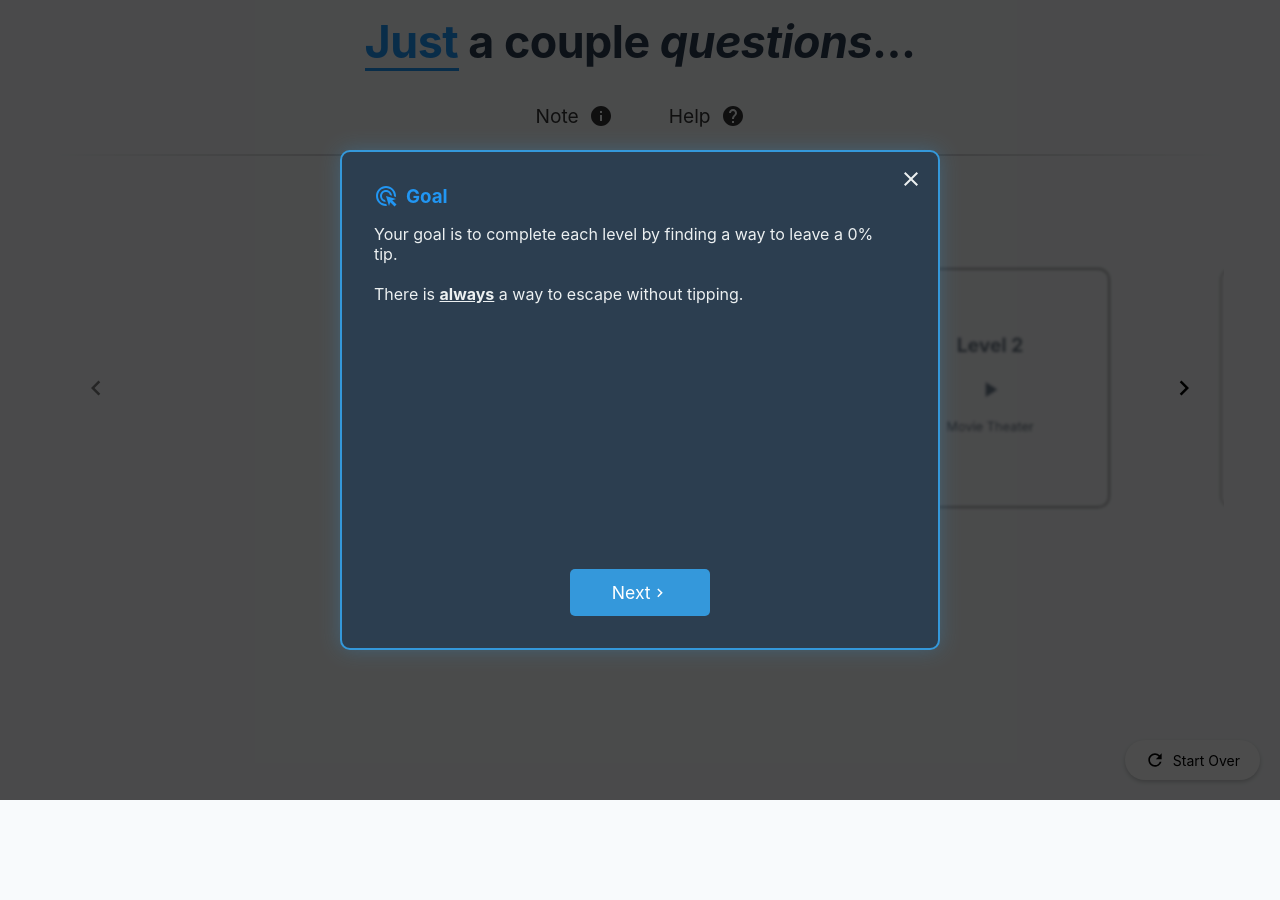
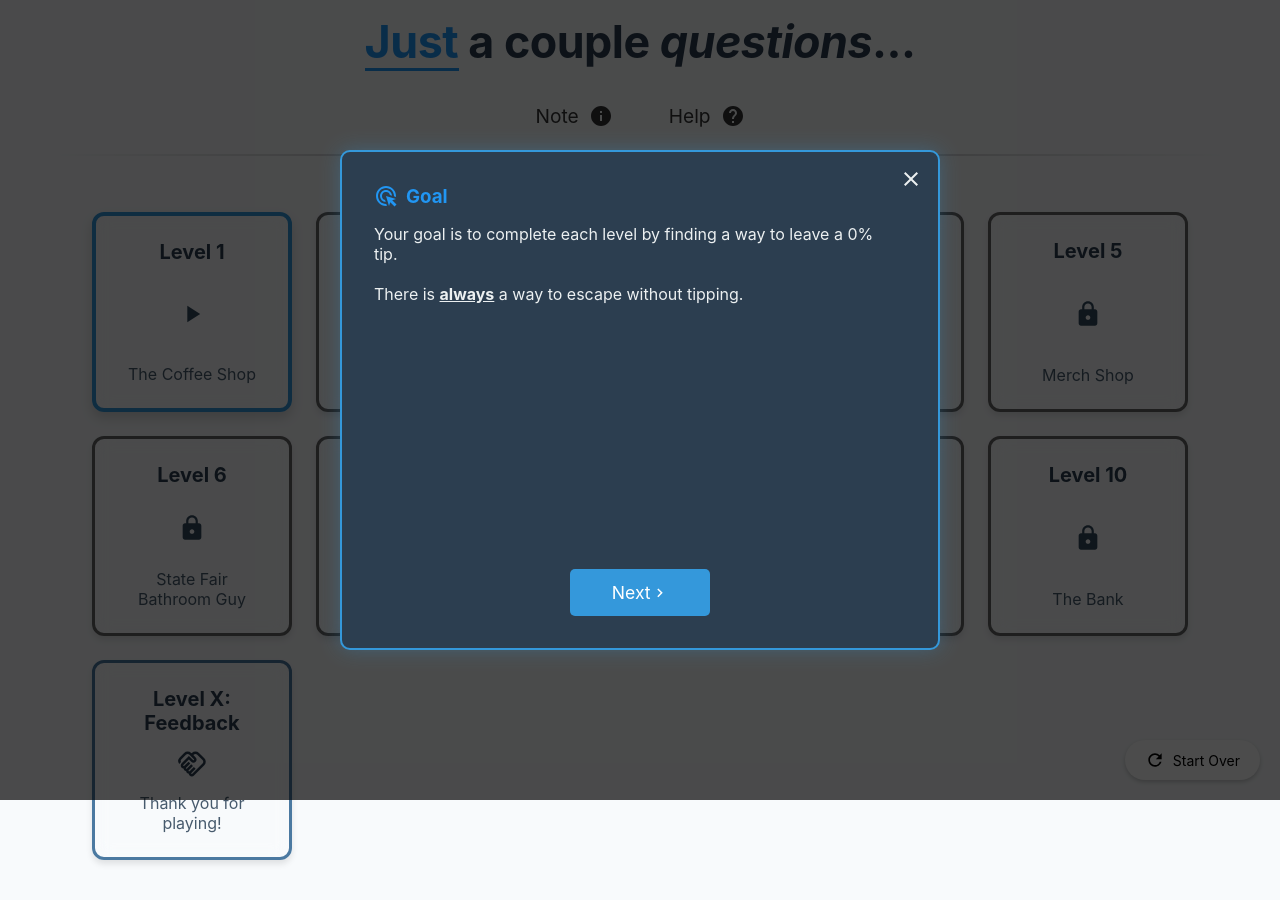
Before and after one commit to lukeharwood11/couple-questions, a React (Create React App) app: page / in a window 1280 px wide. Before the commit the page ends 800 px from the top, so only its background shows below. Built offline with nearby package versions, Linux system fonts and the light colour scheme.

Commit message:
Update level 3/4 - Fix layout

```diff
--- a/src/components/LevelOverModal/LevelOverModal.css
+++ b/src/components/LevelOverModal/LevelOverModal.css
@@ -21,7 +21,7 @@
   border: 4px solid;
 }
 
-.tip-result {
+.tip-result-modal {
   font-size: 2rem;
   font-weight: bold;
   margin: 20px 0;
--- a/src/components/LevelOverModal/LevelOverModal.tsx
+++ b/src/components/LevelOverModal/LevelOverModal.tsx
@@ -60,7 +60,7 @@ const LevelOverModal: React.FC<LevelOverModalProps> = ({ isOpen, tipPercentage,
                         style={{ borderColor: getBorderColor(tipPercentage) }}
                     >
                         <h2>{getTitle(tipPercentage)}</h2>
-                        <p className="tip-result" style={{ color: getBorderColor(tipPercentage) }}>
+                        <p className="tip-result-modal" style={{ color: getBorderColor(tipPercentage) }}>
                             You tipped: {getPercentageText(tipPercentage)}
                         </p>
                         <p className="completion-message">{getMessage(tipPercentage)}</p>
--- /dev/null
+++ b/src/components/LevelView/LevelView.css
@@ -0,0 +1,117 @@
+.level-grid {
+    display: grid;
+    grid-template-columns: repeat(auto-fill, 200px);
+    gap: 1.5rem;
+    padding: 1.5rem;
+    max-width: 1200px;
+    margin: 0 auto;
+    justify-content: center;
+}
+
+.level-card {
+    width: 200px;
+    height: 200px;
+    background: var(--background-color);
+    border: 3px solid #666;
+    border-radius: 12px;
+    padding: 1.5rem;
+    display: grid;
+    grid-template-rows: auto 1fr auto;
+    align-items: center;
+    justify-items: center;
+    cursor: pointer;
+    position: relative;
+    text-align: center;
+    box-shadow: 0 4px 6px rgba(0, 0, 0, 0.1);
+    box-sizing: border-box;
+}
+
+.level-card.locked {
+    cursor: not-allowed;
+    opacity: 0.7;
+}
+
+.level-card.completed {
+    background: var(--background-color);
+}
+
+.level-card.next-level {
+    border-width: 4px;
+    box-shadow: 0 6px 12px rgba(0, 0, 0, 0.15);
+}
+
+.level-card h2 {
+    margin: 0;
+    font-size: 1.25rem;
+    font-weight: bold;
+    grid-row: 1;
+}
+
+.level-card p {
+    margin: 0;
+    font-size: 1rem;
+    opacity: 0.9;
+    grid-row: 3;
+    max-width: 100%;
+    overflow: hidden;
+    text-overflow: ellipsis;
+    display: -webkit-box;
+    -webkit-line-clamp: 2;
+    -webkit-box-orient: vertical;
+}
+
+.lock-icon, .play-icon {
+    font-size: 1.75rem;
+    margin: 0;
+    grid-row: 2;
+    align-self: center;
+}
+
+.tip-result {
+    font-size: 1.1rem;
+    font-weight: bold;
+    grid-row: 2;
+    align-self: center;
+}
+
+.feedback-card {
+    background: var(--background-color);
+    border-color: var(--primary-color);
+}
+
+@media (max-width: 768px) {
+    .level-grid {
+        grid-template-columns: repeat(auto-fill, 120px);
+        gap: 0.75rem;
+        padding: 0.75rem;
+    }
+
+    .level-card {
+        width: 120px;
+        height: 140px;
+        padding: 0.75rem;
+        border-width: 2px;
+    }
+
+    .level-card.next-level {
+        border-width: 3px;
+    }
+
+    .level-card h2 {
+        font-size: 0.9rem;
+    }
+
+    .level-card p {
+        font-size: 0.8rem;
+        -webkit-line-clamp: initial;
+        display: block;
+    }
+
+    .lock-icon, .play-icon {
+        font-size: 1.25rem;
+    }
+
+    .tip-result {
+        font-size: 0.85rem;
+    }
+}
--- /dev/null
+++ b/src/components/LevelView/LevelView.tsx
@@ -0,0 +1,122 @@
+import React from 'react';
+import { motion } from 'framer-motion';
+import { MdLock, MdPlayArrow, MdOutlineHandshake } from 'react-icons/md';
+import './LevelView.css';
+import { getPercentageText } from '../../utils';
+
+interface Level {
+    id: number;
+    title: string;
+}
+
+interface LevelViewProps {
+    levels: Level[];
+    onSelectLevel: (levelId: number) => void;
+    getLevelStatus: (level: number) => { isComplete: boolean; tipPercentage: number; statusColor: string };
+    isLevelAccessible: (level: number) => boolean;
+    currentLevel: number;
+    onThanksClick: () => void;
+    nextLevelRef: React.RefObject<HTMLDivElement>;
+}
+
+const LevelView: React.FC<LevelViewProps> = ({
+    levels,
+    onSelectLevel,
+    getLevelStatus,
+    isLevelAccessible,
+    currentLevel,
+    onThanksClick,
+    nextLevelRef,
+}) => {
+    const getNextUnfinishedLevel = () => {
+        for (let i = 1; i <= levels.length; i++) {
+            const { isComplete } = getLevelStatus(i);
+            if (!isComplete) {
+                return i;
+            }
+        }
+        return null;
+    };
+
+    const cardVariants = {
+        hidden: { opacity: 0, scale: 0.8 },
+        visible: {
+            opacity: 1,
+            scale: 1,
+            transition: {
+                duration: 0.3
+            }
+        },
+        hover: {
+            scale: 1.05,
+            transition: {
+                duration: 0.2
+            }
+        }
+    };
+
+    return (
+        <div className="level-grid">
+            {levels.map((level) => {
+                const { isComplete, tipPercentage, statusColor } = getLevelStatus(level.id);
+                const accessible = isLevelAccessible(level.id);
+                const isNextLevel = level.id === getNextUnfinishedLevel() && tipPercentage < 0;
+
+                return (
+                    <motion.div
+                        key={level.id}
+                        ref={getNextUnfinishedLevel() === level.id ? nextLevelRef : undefined}
+                        className={`level-card
+                            ${isComplete ? 'completed' : ''}
+                            ${!accessible ? 'locked' : ''}
+                            ${isNextLevel ? 'next-level' : ''}`}
+                        style={{ borderColor: statusColor }}
+                        variants={cardVariants}
+                        initial="hidden"
+                        animate="visible"
+                        whileHover={accessible ? "hover" : undefined}
+                        onClick={() => {
+                            if (accessible) {
+                                onSelectLevel(level.id);
+                            }
+                        }}
+                    >
+                        <h2>Level {level.id}</h2>
+                        {!accessible ? (
+                            <>
+                                <MdLock className="lock-icon" />
+                                <p>{level.title}</p>
+                            </>
+                        ) : (
+                            <>
+                                {tipPercentage >= 0 ? (
+                                    <div className="tip-result" style={{ color: statusColor }}>
+                                        {getPercentageText(tipPercentage)} tip
+                                    </div>
+                                ) : (
+                                    <MdPlayArrow className="play-icon" />
+                                )}
+                                <p>{level.title}</p>
+                            </>
+                        )}
+                    </motion.div>
+                );
+            })}
+
+            <motion.div
+                className="level-card feedback-card"
+                variants={cardVariants}
+                initial="hidden"
+                animate="visible"
+                whileHover="hover"
+                onClick={onThanksClick}
+            >
+                <h2>Level X: Feedback</h2>
+                <MdOutlineHandshake size={30} />
+                <p>Thank you for playing!</p>
+            </motion.div>
+        </div>
+    );
+};
+
+export default LevelView;
--- a/src/pages/03_LevelThreePage/LevelThreePage.tsx
+++ b/src/pages/03_LevelThreePage/LevelThreePage.tsx
@@ -1,4 +1,4 @@
-import React, { useState } from 'react';
+import React, { useState, useEffect } from 'react';
 import { useNavigate } from 'react-router-dom';
 import { motion } from 'framer-motion';
 import TipButton from '../../components/TipButton/TipButton';
@@ -18,6 +18,10 @@ const LevelThreePage: React.FC = () => {
     const level = levelData.levels[2];
     const baseAmount = level.baseAmount;
     const navigate = useNavigate();
+
+    useEffect(() => {
+        window.scrollTo(0, 0);
+    }, []);
 
     const handleTipSelect = (percentage: number) => {
         if (percentage === -1) {
--- a/src/pages/04_LevelFourPage/LevelFourPage.tsx
+++ b/src/pages/04_LevelFourPage/LevelFourPage.tsx
@@ -1,4 +1,4 @@
-import React, { useState } from 'react';
+import React, { useEffect, useState } from 'react';
 import { useNavigate } from 'react-router-dom';
 import { motion } from 'framer-motion';
 import TipButton from '../../components/TipButton/TipButton';
@@ -47,6 +47,10 @@ const LevelFourPage: React.FC = () => {
         setShowModal(false);
         navigate('/');
     };
+
+    useEffect(() => {
+        window.scrollTo(0, 0);
+    }, []);
 
     return (
         <div className="level-four-page">
--- a/src/pages/HomePage/HomePage.tsx
+++ b/src/pages/HomePage/HomePage.tsx
@@ -1,16 +1,17 @@
-import React, { useState, useEffect } from 'react';
+import React, { useState, useEffect, useRef } from 'react';
 import { useNavigate } from 'react-router-dom';
 import { motion } from 'framer-motion';
 import { MdHelp, MdInfo, MdRefresh } from 'react-icons/md';
 import './HomePage.css';
 import levelData from '../meta/levels.json';
 import WelcomePopup from '../../components/WelcomePopup/WelcomePopup';
-import LevelCarousel from '../../components/LevelCarousel/LevelCarousel';
+import LevelView from '../../components/LevelView/LevelView';
 import ThankYouPopup from '../../components/ThankYouPopup/ThankYouPopup';
 import CustomTextModal from '../../components/CustomTextModal/CustomTextModal';
 
 const HomePage: React.FC = () => {
     const navigate = useNavigate();
+    const nextLevelRef = useRef<HTMLDivElement>(null);
     const [showWelcomePopup, setShowWelcomePopup] = useState(false);
     const [showThanksPopup, setShowThanksPopup] = useState(false);
     const [showStartOverModal, setShowStartOverModal] = useState(false);
@@ -22,6 +23,13 @@ const HomePage: React.FC = () => {
         if (!hasCompletedLevelOne) {
             setShowWelcomePopup(true);
         }
+
+        // Scroll next level into view with a slight delay to ensure animations are complete
+        const timer = setTimeout(() => {
+            nextLevelRef.current?.scrollIntoView({ behavior: 'smooth', block: 'center' });
+        }, 600);
+
+        return () => clearTimeout(timer);
     }, []);
 
     const closePopup = () => {
@@ -44,11 +52,9 @@ const HomePage: React.FC = () => {
     const isLevelAccessible = (level: number) => {
         if (level === 1) return true;
 
-        // Find the last completed level and count non-zero tips up to that point
         let lastCompletedLevel = 0;
         let nonZeroTips = 0;
 
-        // First find the last completed level
         for (let i = level - 1; i >= 1; i--) {
             const tipValue = localStorage.getItem(`level${i}Tip`);
             if (tipValue === '0') {
@@ -57,7 +63,6 @@ const HomePage: React.FC = () => {
             }
         }
 
-        // Then count non-zero tips only up to the last completed level
         for (let i = 1; i <= lastCompletedLevel; i++) {
             const tipValue = localStorage.getItem(`level${i}Tip`);
             if (tipValue !== null && parseFloat(tipValue) > 0) {
@@ -65,24 +70,21 @@ const HomePage: React.FC = () => {
             }
         }
 
-        // If level 1 isn't completed, only allow access to levels 1 and 2
         if (lastCompletedLevel === 0) {
             return level <= 2;
         }
 
-        // Allow access if within (2 - nonZeroTips) levels of the last completed level
         const lookAhead = Math.max(0, 2 - nonZeroTips);
         return level <= lastCompletedLevel + lookAhead;
     };
 
     const getNextAvailableLevel = () => {
-        // Start from the highest level and work backwards
         for (let i = levels.length; i >= 1; i--) {
             if (localStorage.getItem(`level${i}Tip`) === '0') {
                 return i + 1;
             }
         }
-        return 1; // Return 1 if no levels are completed
+        return 1;
     };
 
     const containerVariants = {
@@ -92,14 +94,6 @@ const HomePage: React.FC = () => {
             transition: {
                 staggerChildren: 0.2,
             },
-        },
-    };
-
-    const itemVariants = {
-        hidden: { y: 20, opacity: 0 },
-        visible: {
-            y: 0,
-            opacity: 1,
         },
     };
 
@@ -157,16 +151,16 @@ const HomePage: React.FC = () => {
                     </motion.div>
                     <motion.hr className="home-divider" variants={dividerVariants} initial="hidden" animate="visible" />
                 </motion.div>
-                <motion.div variants={itemVariants}>
-                    <LevelCarousel
+
+                <LevelView
                     onThanksClick={() => setShowThanksPopup(true)}
                     levels={levels}
                     onSelectLevel={(levelId) => navigate(`/level/${levelId}`)}
                     getLevelStatus={getLevelStatus}
                     isLevelAccessible={isLevelAccessible}
                     currentLevel={getNextAvailableLevel() || 1}
+                    nextLevelRef={nextLevelRef}
                 />
-                </motion.div>
             </motion.div>
 
             <motion.button
```
Also changed, not shown: src/pages/HomePage/HomePage.css (+16 -0 lines). Lines whose indentation alone changed are shown as unchanged.
